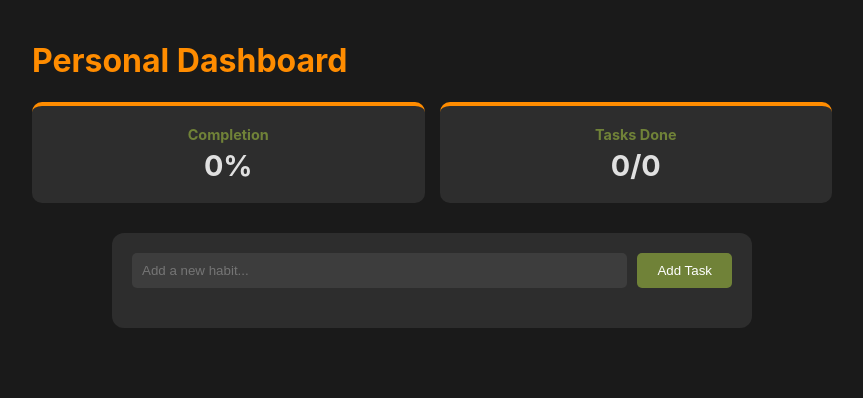
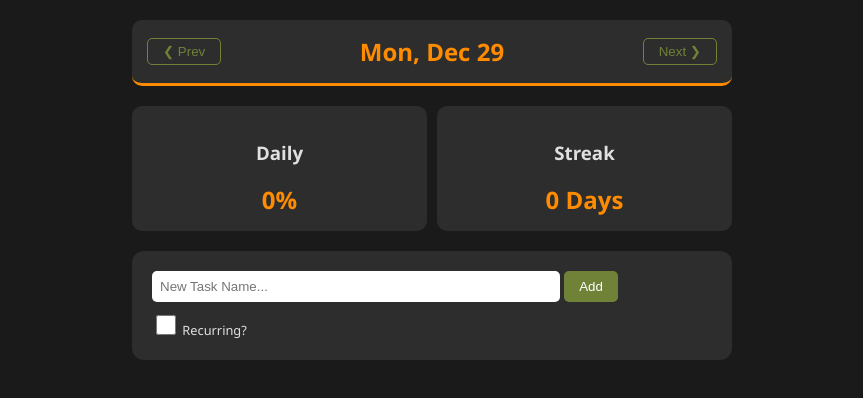
Before and after one commit to aamandeepnssl/TestDailyHabits, a plain HTML site: page index.html in a window 1280 px wide. Shown: the whole page, without its empty margins (208-1071 px from the left). Drawn offline with Linux system fonts and the light colour scheme; no server answers.

Commit message:
Refactor habit tracker UI and functionality
Updated the title and improved styling and functionality for task management.

```diff
--- a/index.html
+++ b/index.html
@@ -3,100 +3,73 @@
 <head>
     <meta charset="UTF-8">
     <meta name="viewport" content="width=device-width, initial-scale=1.0">
-    <title>Daily Habit Tracker</title>
+    <title>Advanced Habit Tracker</title>
     <script src="https://www.gstatic.com/firebasejs/9.23.0/firebase-app-compat.js"></script>
     <script src="https://www.gstatic.com/firebasejs/9.23.0/firebase-database-compat.js"></script>
+    <style>
+        :root { --bg: #1a1a1a; --panel: #2d2d2d; --text: #e0e0e0; --olive: #708238; --orange: #ff8c00; }
+        body { font-family: 'Segoe UI', sans-serif; background: var(--bg); color: var(--text); padding: 20px; margin: 0; }
+        .container { max-width: 600px; margin: 0 auto; }
 
-    <style>
-        :root {
-            --bg-dark: #1a1a1a;
-            --panel-grey: #2d2d2d;
-            --text-light: #e0e0e0;
-            --olive: #708238;
-            --orange: #ff8c00;
-        }
+        /* Header & Nav */
+        .date-nav { display: flex; justify-content: space-between; align-items: center; margin-bottom: 20px; background: var(--panel); padding: 15px; border-radius: 10px; border-bottom: 3px solid var(--orange); }
+        .nav-btn { background: none; border: 1px solid var(--olive); color: var(--olive); padding: 5px 15px; cursor: pointer; border-radius: 5px; }
 
-        body {
-            font-family: 'Inter', sans-serif;
-            background: var(--bg-dark);
-            color: var(--text-light);
-            margin: 0; padding: 20px;
-        }
+        /* Stats */
+        .dashboard { display: grid; grid-template-columns: 1fr 1fr; gap: 10px; margin-bottom: 20px; }
+        .stat-card { background: var(--panel); padding: 15px; border-radius: 10px; text-align: center; }
+        .stat-card span { display: block; font-size: 1.5rem; font-weight: bold; color: var(--orange); }
 
-        .dashboard {
-            display: grid;
-            grid-template-columns: repeat(auto-fit, minmax(150px, 1fr));
-            gap: 15px; margin-bottom: 30px;
-        }
+        /* Input Section */
+        .add-box { background: var(--panel); padding: 20px; border-radius: 12px; margin-bottom: 20px; }
+        .day-picker { display: flex; gap: 5px; margin: 10px 0; justify-content: space-between; }
+        .day-label { font-size: 0.7rem; display: flex; flex-direction: column; align-items: center; cursor: pointer; }
 
-        .stat-card {
-            background: var(--panel-grey);
-            padding: 20px;
-            border-radius: 10px;
-            border-top: 4px solid var(--orange);
-            text-align: center;
-        }
-
-        .stat-card h3 { color: var(--olive); margin: 0; font-size: 0.9rem; }
-        .stat-card p { font-size: 1.8rem; font-weight: bold; margin: 5px 0 0; }
-
-        .task-container {
-            background: var(--panel-grey);
-            padding: 20px;
-            border-radius: 12px;
-            max-width: 600px;
-            margin: 0 auto;
-        }
-
-        .input-group { display: flex; gap: 10px; margin-bottom: 20px; }
-
-        input[type="text"] {
-            flex: 1; padding: 10px; background: #3d3d3d; border: none;
-            color: white; border-radius: 5px;
-        }
-
-        button.add-btn {
-            background: var(--olive); color: white; border: none;
-            padding: 10px 20px; border-radius: 5px; cursor: pointer;
-        }
-
-        .task-item {
-            display: flex; align-items: center; justify-content: space-between;
-            background: #333; padding: 12px; margin-bottom: 8px; border-radius: 6px;
-        }
-
-        input[type="checkbox"] { accent-color: var(--orange); transform: scale(1.5); }
-
-        .delete-btn { color: #ff4444; cursor: pointer; background: none; border: none; }
+        /* Task List */
+        .task-item { display: flex; align-items: center; background: #333; padding: 12px; margin-bottom: 8px; border-radius: 6px; justify-content: space-between; }
+        .task-info { display: flex; align-items: center; gap: 10px; }
+        input[type="checkbox"] { accent-color: var(--orange); width: 20px; height: 20px; }
+        .del-btn { background: none; border: none; color: #ff4444; cursor: pointer; }
+        .hidden { display: none; }
     </style>
 </head>
 <body>
 
-    <div style="max-width: 800px; margin: 0 auto;">
-        <h1 style="color: var(--orange)">Personal Dashboard</h1>
+<div class="container">
+    <div class="date-nav">
+        <button class="nav-btn" onclick="changeDate(-1)">❮ Prev</button>
+        <h2 id="currentDateDisplay" style="margin:0; color:var(--orange)">Loading...</h2>
+        <button class="nav-btn" onclick="changeDate(1)">Next ❯</button>
+    </div>
 
     <div class="dashboard">
-            <div class="stat-card">
-                <h3>Completion</h3>
-                <p id="percent">0%</p>
+        <div class="stat-card"><h3>Daily</h3><span id="dailyStat">0%</span></div>
+        <div class="stat-card"><h3>Streak</h3><span id="streakStat">0 Days</span></div>
     </div>
-            <div class="stat-card">
-                <h3>Tasks Done</h3>
-                <p id="count">0/0</p>
+
+    <div class="add-box">
+        <input type="text" id="taskInput" placeholder="New Task Name..." style="width: 70%; padding: 8px; border-radius: 5px; border: none;">
+        <button onclick="addTask()" style="padding: 8px 15px; background: var(--olive); color: white; border: none; border-radius: 5px;">Add</button>
+
+        <div style="margin-top:10px;">
+            <label style="font-size: 0.8rem;"><input type="checkbox" id="isRecurring" onchange="toggleDayPicker()"> Recurring?</label>
+            <div id="dayPicker" class="day-picker hidden">
+                <label class="day-label"><input type="checkbox" value="1">Mon</label>
+                <label class="day-label"><input type="checkbox" value="2">Tue</label>
+                <label class="day-label"><input type="checkbox" value="3">Wed</label>
+                <label class="day-label"><input type="checkbox" value="4">Thu</label>
+                <label class="day-label"><input type="checkbox" value="5">Fri</label>
+                <label class="day-label"><input type="checkbox" value="6">Sat</label>
+                <label class="day-label"><input type="checkbox" value="0">Sun</label>
+            </div>
         </div>
     </div>
 
-        <div class="task-container">
-            <div class="input-group">
-                <input type="text" id="taskInput" placeholder="Add a new habit...">
-                <button class="add-btn" onclick="addTask()">Add Task</button>
-            </div>
     <div id="taskList"></div>
-        </div>
 </div>
 
 <script>
-        // 1. FIREBASE CONFIG (Paste your keys here again)
+    // --- FIREBASE CONFIG ---
     const firebaseConfig = {
         apiKey: "AIzaSyCP8ZsngB137J1q186KHYeQKsIXzTbq580",
             authDomain: "mydailyhabits-5b16d.firebaseapp.com",
@@ -110,71 +83,106 @@
     firebase.initializeApp(firebaseConfig);
     const db = firebase.database();
 
-        // 2. Add New Task
+    // --- STATE MANAGEMENT ---
+    let currentViewingDate = new Date();
+    currentViewingDate.setHours(0,0,0,0);
+
+    function toggleDayPicker() {
+        document.getElementById('dayPicker').classList.toggle('hidden', !document.getElementById('isRecurring').checked);
+    }
+
+    function changeDate(days) {
+        currentViewingDate.setDate(currentViewingDate.getDate() + days);
+        render();
+    }
+
+    function formatDate(date) {
+        return date.toISOString().split('T')[0];
+    }
+
+    // --- CORE LOGIC ---
     function addTask() {
-            const input = document.getElementById('taskInput');
-            if(input.value === "") return;
+        const text = document.getElementById('taskInput').value;
+        const isRecurring = document.getElementById('isRecurring').checked;
+        const selectedDays = Array.from(document.querySelectorAll('#dayPicker input:checked')).map(i => parseInt(i.value));
 
-            const newTask = {
+        if(!text) return;
+
+        const taskData = {
             id: Date.now(),
-                text: input.value,
-                completed: false
+            text: text,
+            recurring: isRecurring,
+            days: isRecurring ? selectedDays : null,
+            createdDate: formatDate(currentViewingDate)
         };
 
-            // Get current tasks, add new one, save
-            db.ref('habitTracker/tasks').once('value').then(snapshot => {
-                const tasks = snapshot.val() || [];
-                tasks.push(newTask);
-                db.ref('habitTracker/tasks').set(tasks);
-                input.value = "";
+        db.ref('habits/definitions').push(taskData);
+        document.getElementById('taskInput').value = "";
+    }
+
+    function toggleCheck(taskId) {
+        const dateKey = formatDate(currentViewingDate);
+        const ref = db.ref(`habits/progress/${dateKey}/${taskId}`);
+        ref.once('value', snap => {
+            ref.set(!snap.val());
         });
     }
 
-        // 3. Delete Task
     function deleteTask(id) {
-            db.ref('habitTracker/tasks').once('value').then(snapshot => {
-                const tasks = snapshot.val() || [];
-                const updatedTasks = tasks.filter(t => t.id !== id);
-                db.ref('habitTracker/tasks').set(updatedTasks);
+        // Logic to remove from definitions
+        db.ref('habits/definitions').once('value', snap => {
+            snap.forEach(child => {
+                if(child.val().id == id) child.ref.remove();
+            });
         });
     }
 
-        // 4. Toggle Task Checkbox
-        function toggleTask(id) {
-            db.ref('habitTracker/tasks').once('value').then(snapshot => {
-                const tasks = snapshot.val() || [];
-                const task = tasks.find(t => t.id === id);
-                if(task) task.completed = !task.completed;
-                db.ref('habitTracker/tasks').set(tasks);
+    function render() {
+        const dateKey = formatDate(currentViewingDate);
+        const dayOfWeek = currentViewingDate.getDay();
+        document.getElementById('currentDateDisplay').innerText = currentViewingDate.toLocaleDateString('en-US', { weekday: 'short', month: 'short', day: 'numeric' });
+
+        // Listen to Definitions and Progress simultaneously
+        db.ref('habits').on('value', snap => {
+            const data = snap.val() || {};
+            const definitions = data.definitions || {};
+            const dailyProgress = (data.progress && data.progress[dateKey]) ? data.progress[dateKey] : {};
+
+            const listDiv = document.getElementById('taskList');
+            listDiv.innerHTML = "";
+
+            let totalTasks = 0;
+            let completedTasks = 0;
+
+            Object.values(definitions).forEach(task => {
+                // Filter: Show if recurring on this day OR if it was a one-time task created on this date
+                const isTodayTask = !task.recurring && task.createdDate === dateKey;
+                const isRecurringToday = task.recurring && task.days.includes(dayOfWeek);
+
+                if (isTodayTask || isRecurringToday) {
+                    totalTasks++;
+                    const isChecked = dailyProgress[task.id] || false;
+                    if(isChecked) completedTasks++;
+
+                    listDiv.innerHTML += `
+                        <div class="task-item">
+                            <div class="task-info">
+                                <input type="checkbox" ${isChecked ? 'checked' : ''} onclick="toggleCheck(${task.id})">
+                                <span style="${isChecked ? 'text-decoration:line-through; color:#888' : ''}">${task.text}</span>
+                            </div>
+                            <button class="del-btn" onclick="deleteTask(${task.id})">✕</button>
+                        </div>
+                    `;
+                }
+            });
+
+            const percent = totalTasks > 0 ? Math.round((completedTasks / totalTasks) * 100) : 0;
+            document.getElementById('dailyStat').innerText = percent + "%";
         });
     }
 
-        // 5. Listen for Sync and Update UI
-        db.ref('habitTracker/tasks').on('value', (snapshot) => {
-            const tasks = snapshot.val() || [];
-            const list = document.getElementById('taskList');
-            list.innerHTML = "";
+    render();
+</script>
 
-            let completedCount = 0;
-
-            tasks.forEach(task => {
-                if(task.completed) completedCount++;
-                list.innerHTML += `
-                    <div class="task-item">
-                        <div style="display:flex; align-items:center; gap:15px;">
-                            <input type="checkbox" ${task.completed ? 'checked' : ''} onclick="toggleTask(${task.id})">
-                            <span style="${task.completed ? 'text-decoration: line-through; color: #888' : ''}">${task.text}</span>
-                        </div>
-                        <button class="delete-btn" onclick="deleteTask(${task.id})">✕</button>
-                    </div>
-                `;
-            });
-
-            // Update Dashboard Metrics
-            const percent = tasks.length > 0 ? Math.round((completedCount / tasks.length) * 100) : 0;
-            document.getElementById('percent').innerText = percent + "%";
-            document.getElementById('count').innerText = `${completedCount}/${tasks.length}`;
-        });
-    </script>
 </body>
 </html>
```
Lines whose indentation alone changed are shown as unchanged.
